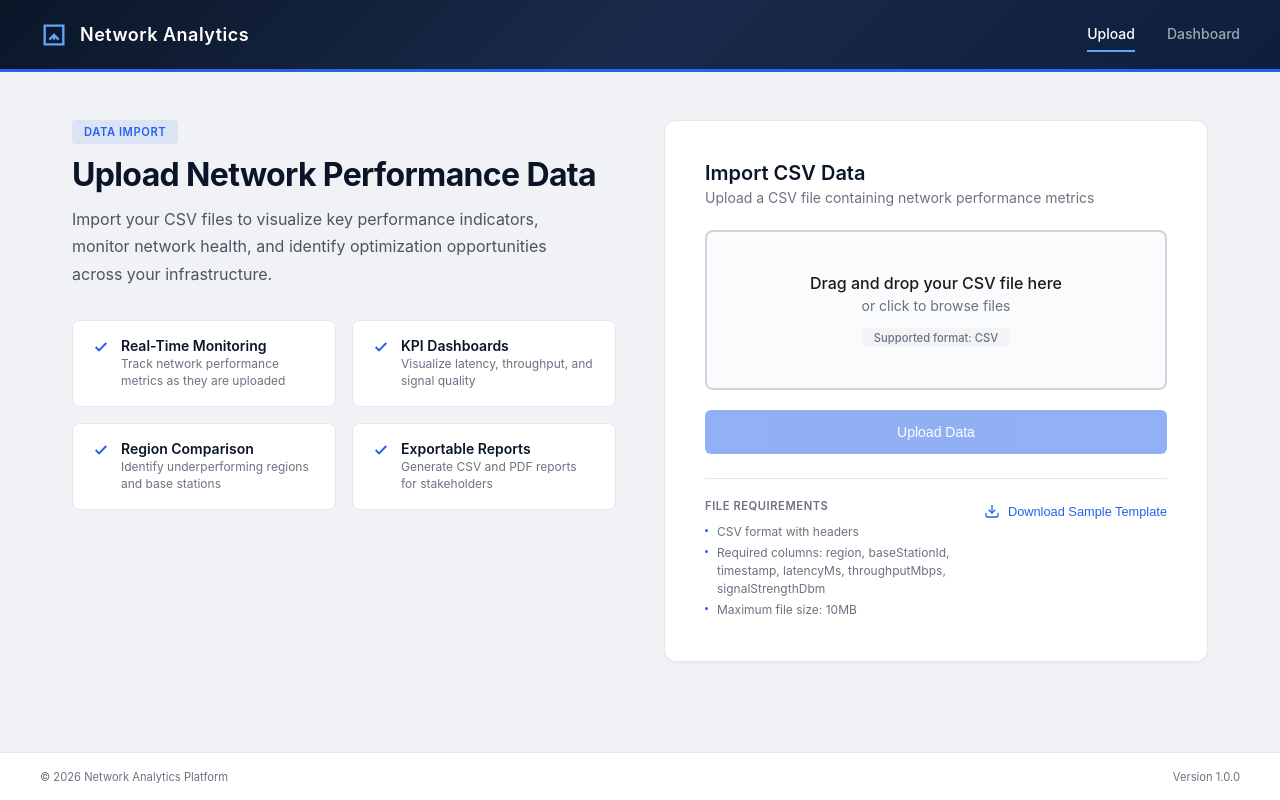
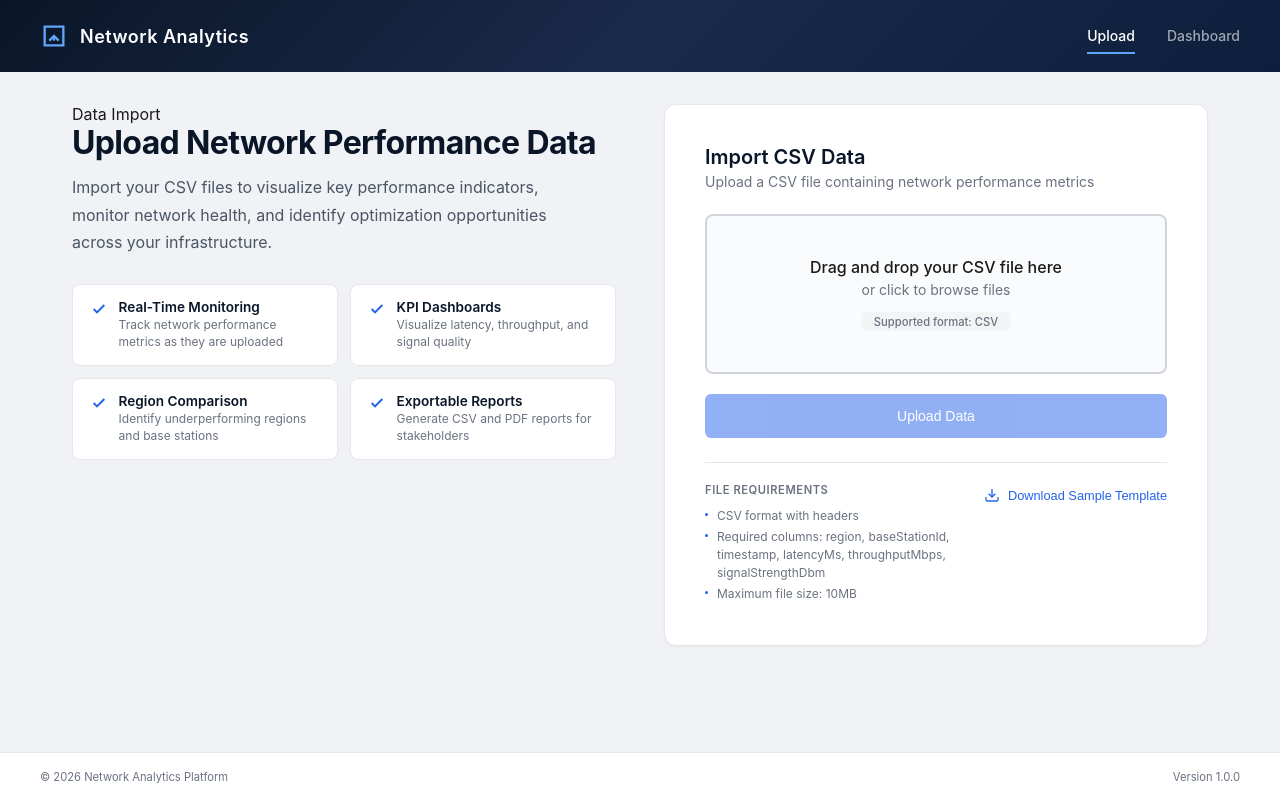
Before and after one commit to MakovhaThendo/Telecom-Dashboard, a React (Vite) app in the folder frontend/: page / in a window 1280 px wide. Built offline with nearby package versions, Linux system fonts and the light colour scheme; no server answers.

Commit message:
Align upload card with left content and adjust layout

```diff
--- a/frontend/src/pages/UploadPage.css
+++ b/frontend/src/pages/UploadPage.css
@@ -14,7 +14,7 @@
   color: #1a1a1a;
 }
 
-/* Header - Telkom Inspired */
+/* Header - Clean Dark */
 .app-header {
   background: linear-gradient(135deg, #0a1628 0%, #1a2a4a 50%, #0d1f3c 100%);
   padding: 0 2rem;
@@ -22,7 +22,6 @@
   display: flex;
   align-items: center;
   flex-shrink: 0;
-  border-bottom: 3px solid #2563eb;
 }
 
 .header-container {
@@ -83,41 +82,31 @@
   max-width: 1200px;
   width: 100%;
   margin: 0 auto;
-  padding: 2.5rem 2rem;
+  padding: 2rem 2rem;
 }
 
 .content-grid {
   display: grid;
   grid-template-columns: 1fr 1fr;
   gap: 3rem;
-  align-items: start;
+  align-items: stretch;
 }
 
 /* Intro Section */
 .intro-section {
-  padding-top: 0.5rem;
+  display: flex;
+  flex-direction: column;
+  justify-content: flex-start;
 }
 
 .intro-wrapper {
-  position: sticky;
-  top: 2rem;
+  display: flex;
+  flex-direction: column;
+  justify-content: flex-start;
 }
 
 .intro-header {
-  margin-bottom: 2rem;
-}
-
-.section-badge {
-  display: inline-block;
-  background: rgba(37, 99, 235, 0.1);
-  color: #2563eb;
-  font-size: 0.7rem;
-  font-weight: 600;
-  padding: 0.3rem 0.75rem;
-  border-radius: 4px;
-  text-transform: uppercase;
-  letter-spacing: 0.05em;
-  margin-bottom: 0.75rem;
+  margin-bottom: 1.75rem;
 }
 
 .page-title {
@@ -140,15 +129,14 @@
 .feature-grid {
   display: grid;
   grid-template-columns: 1fr 1fr;
-  gap: 1rem;
-  margin-top: 1rem;
+  gap: 0.75rem;
 }
 
 .feature-item {
   background: #ffffff;
   border: 1px solid #e5e7eb;
   border-radius: 8px;
-  padding: 1rem 1.25rem;
+  padding: 0.9rem 1.1rem;
   display: flex;
   align-items: flex-start;
   gap: 0.75rem;
@@ -162,14 +150,14 @@
 
 .feature-check {
   flex-shrink: 0;
-  margin-top: 0.15rem;
+  margin-top: 0.1rem;
 }
 
 .feature-content h4 {
-  font-size: 0.875rem;
+  font-size: 0.85rem;
   font-weight: 600;
   color: #0a1628;
-  margin: 0 0 0.15rem 0;
+  margin: 0 0 0.1rem 0;
 }
 
 .feature-content p {
@@ -179,9 +167,11 @@
   line-height: 1.4;
 }
 
-/* Upload Section */
+/* Upload Section - Aligned with Left */
 .upload-section {
-  padding-top: 0.5rem;
+  display: flex;
+  flex-direction: column;
+  justify-content: flex-start;
 }
 
 .upload-card {
@@ -190,6 +180,9 @@
   border-radius: 12px;
   padding: 2.5rem;
   box-shadow: 0 1px 3px rgba(0, 0, 0, 0.04);
+  display: flex;
+  flex-direction: column;
+  flex: 1;
 }
 
 .upload-heading {
@@ -219,6 +212,7 @@
   align-items: center;
   justify-content: center;
   position: relative;
+  flex-shrink: 0;
 }
 
 .upload-box:hover {
@@ -451,6 +445,7 @@
   justify-content: space-between;
   align-items: flex-start;
   gap: 1.5rem;
+  flex-shrink: 0;
 }
 
 .requirements h4 {
@@ -535,10 +530,7 @@
   .content-grid {
     grid-template-columns: 1fr;
     gap: 2rem;
-  }
-
-  .intro-wrapper {
-    position: static;
+    align-items: start;
   }
 
   .page-title {
@@ -547,6 +539,10 @@
 
   .page-description {
     max-width: 100%;
+  }
+
+  .upload-card {
+    flex: none;
   }
 }
 
```
